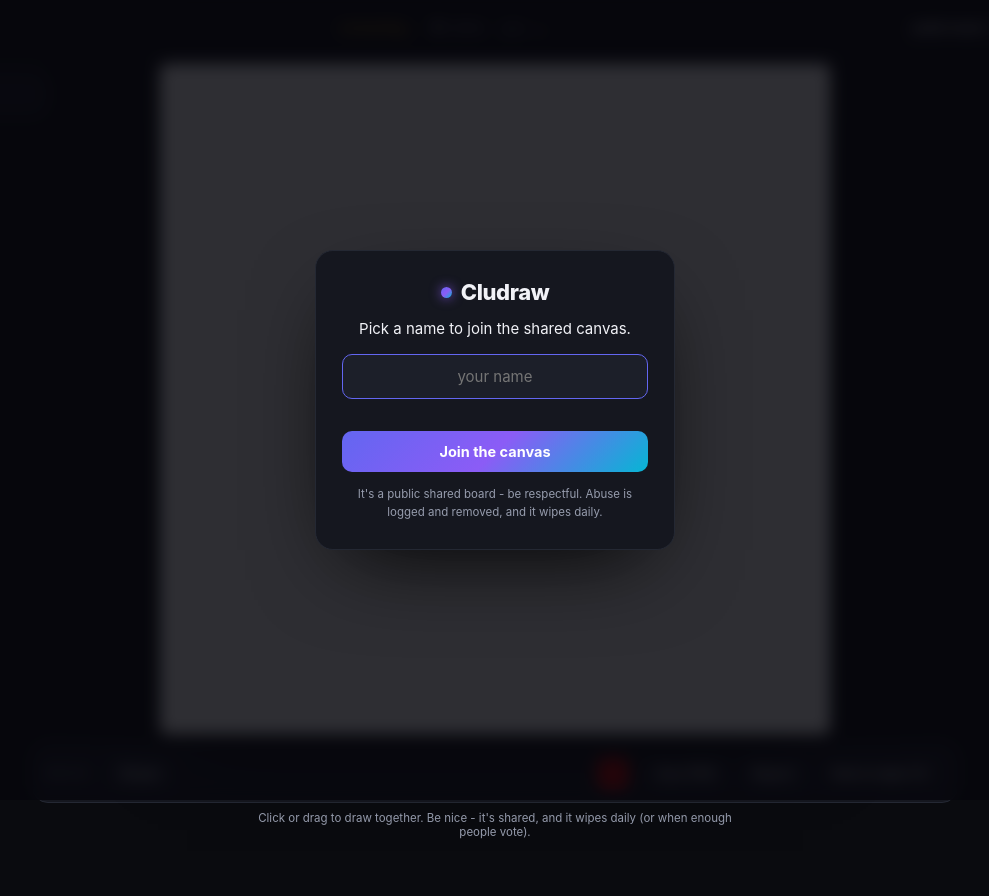
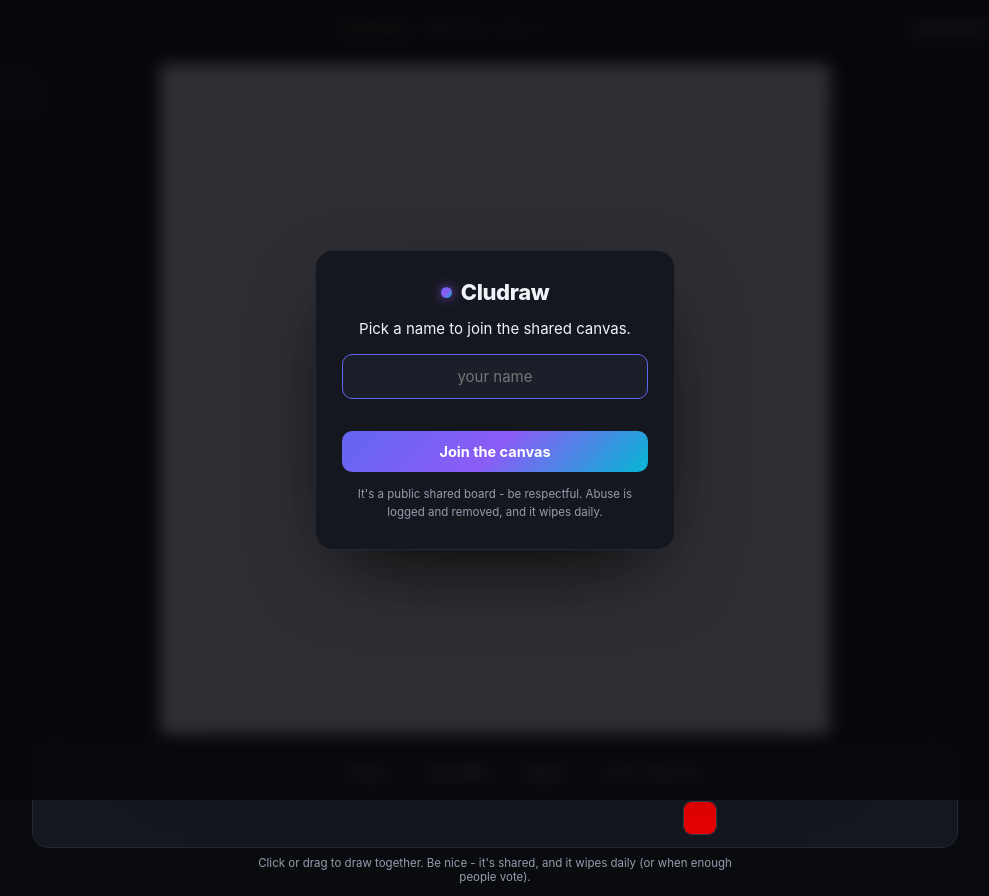
Before and after one commit to Cludes/cludraw, a website: page public/index.html in a window 1280 px wide. Shown: the whole page, without its empty margins (145-1134 px from the left). Before the commit the page ends 851 px from the top, so only its background shows below. Drawn offline with Linux system fonts and the light colour scheme.

Commit message:
Move palette to its own toolbar row to stop it overlapping the Eraser button

```diff
--- a/public/style.css
+++ b/public/style.css
@@ -22,7 +22,7 @@
 
 .bar { display: flex; align-items: center; justify-content: center; gap: 12px; flex-wrap: wrap; padding: 12px 14px; margin: 0 12px; background: var(--surface); border: 1px solid var(--border); border-radius: 16px; max-width: 940px; }
 .sec { display: flex; align-items: center; gap: 9px; }
-.sec.colors { flex: 1; justify-content: center; min-width: 220px; }
+.sec.colors { order: 1; flex-basis: 100%; justify-content: center; }
 .lbl { font-size: 11px; text-transform: uppercase; letter-spacing: 1px; color: var(--dim); }
 .brushes { display: flex; gap: 6px; }
 .bz { width: 34px; height: 34px; border-radius: 9px; background: var(--surface2); border: 1px solid var(--border); cursor: pointer; display: flex; align-items: center; justify-content: center; padding: 0; }
```
